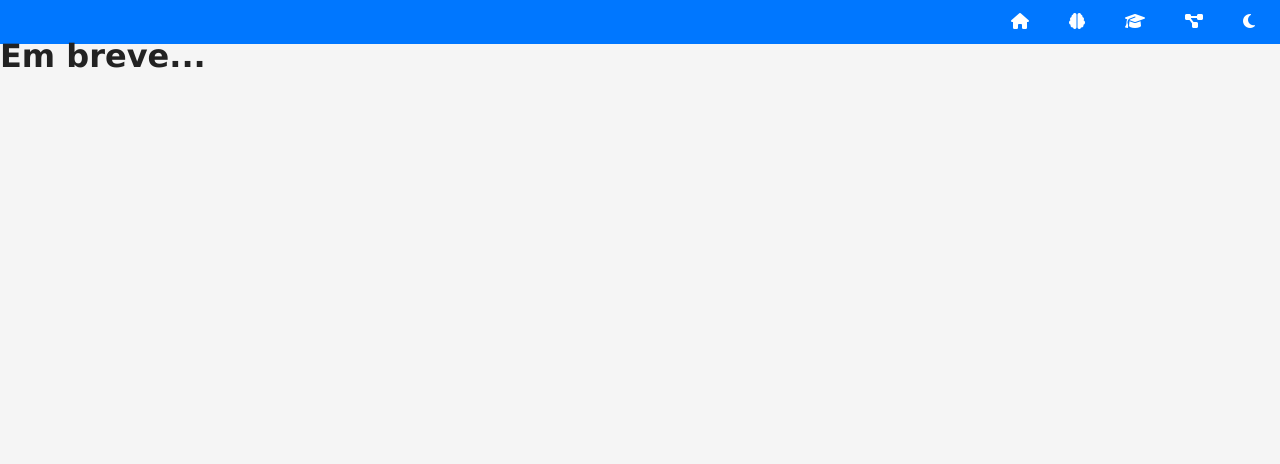
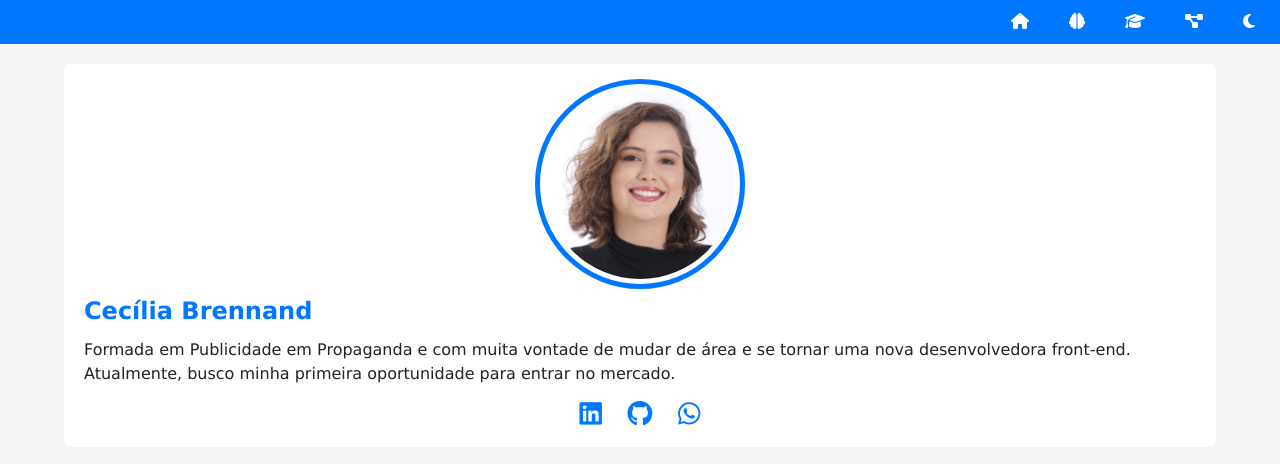
Before and after one commit to ceciliabrennand/projeto_portfolio, a plain HTML site: page index.html in a window 1280 px wide. Drawn offline with Linux system fonts and the light colour scheme.

Commit message:
layout do topo feito

```diff
--- a/estilos/style.css
+++ b/estilos/style.css
@@ -59,3 +59,54 @@ nav#menu a:hover{
   background-color: var(--destaque-inverso);
   color: var(--destaque);
 }
+
+main{
+  display: grid;
+  grid-template-columns: auto 90vw auto;
+  gap: 20px;
+  margin-top: 20px;
+}
+
+section#ficha{
+  background-color: var(--fundo-card);
+  padding: 20px;
+  border-radius: 8px;
+  grid-column: 2;
+}
+
+section#ficha img.foto{
+  width: 200px;
+  aspect-ratio: 1/1;
+  object-fit: cover;
+  overflow: hidden;
+  border-radius: 50%;
+  border: 5px solid var(--fundo-card);
+  outline: 5px solid var(--destaque);
+  display: block;
+  margin: auto;
+  margin-bottom: 15px;
+}
+
+section#ficha h1{
+  color: var(--destaque);
+  margin: 15px 0;
+  font-size: 1.5em;
+  text-align: left;
+}
+
+div#social{
+  display: flex;
+  justify-content: center;
+  align-items: center;
+  font-size: 1.6em;
+  gap: 1em;
+  margin-top: 15px;
+}
+
+div#social a{
+  color: var(--destaque);
+}
+
+div#social a:hover{
+  color: var(--destaque-inverso);
+}
--- a/index.html
+++ b/index.html
@@ -22,7 +22,20 @@
     </header>
 
     <main>
-        <h1>Em breve...</h1>
+        <section id="ficha">
+            <img src="imagens/cecilia-perfil.jpeg" alt="" class="foto">
+            <h1>Cecília Brennand</h1>
+            <p>Formada em Publicidade em Propaganda e com muita vontade de mudar de área e se tornar uma nova desenvolvedora front-end. Atualmente, busco minha primeira oportunidade para entrar no mercado.</p>
+            <div id="social">
+                <a href="https://www.linkedin.com/in/ceciliabrennand/" target="_blank" rel="nofollow"><i class="fa-brands fa-linkedin"></i></a>
+                <a href="https://github.com/ceciliabrennand" target="_blank" rel="nofollow"><i class="fa-brands fa-github"></i></a>
+                <a href="https://wa.me/5581998271248" target="_blank" rel="nofollow"><i class="fa-brands fa-whatsapp"></i></a>
+            </div>
+        </section>
+
+        <section id="detalhes">
+
+        </section>
     </main>
 
     <footer>
```
Also changed, not shown: imagens/cecilia-perfil.jpeg (added).
